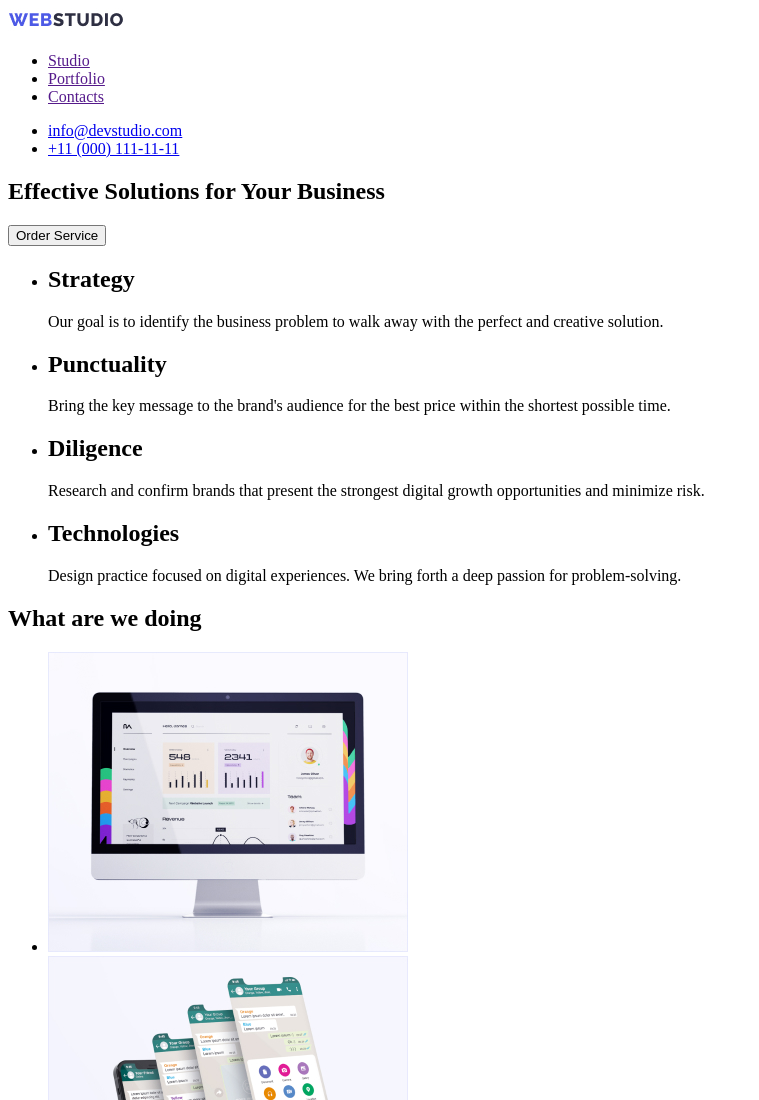
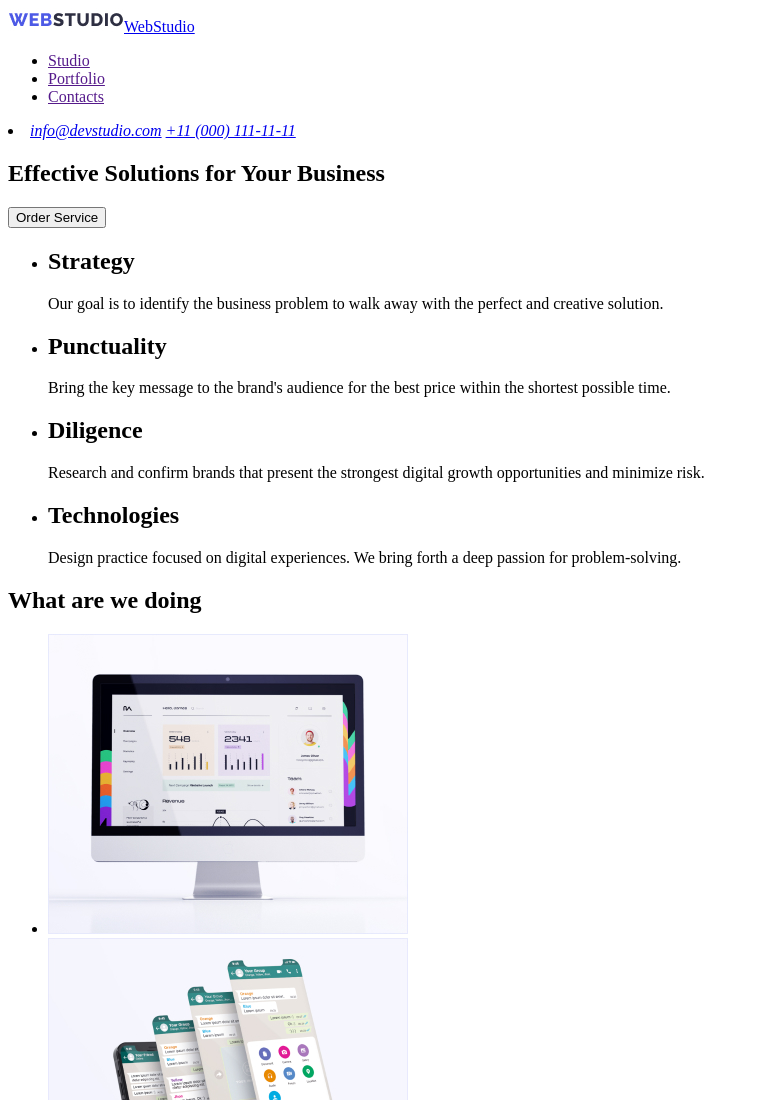
Before and after one commit to makuusik/goit-markup-hw-01, a plain HTML site: page index.html in a window 1280 px wide. Shown: the top 1100 px of the page, without its empty margins (0-759 px from the left). Drawn offline with Linux system fonts and the light colour scheme.

Commit message:
Update index.html

```diff
--- a/index.html
+++ b/index.html
@@ -10,19 +10,20 @@
     <!-- Хедер -->
     <header>
       <nav>
-        <a href="/"
-          ><img src="./images/Logo.jpg" alt="Logo of your company"
-        /></a>
+        <a href="./index.html"><img src="./images/Logo.jpg" alt= />WebStudio</a>
         <ul>
           <li><a href="">Studio</a></li>
           <li><a href="">Portfolio</a></li>
           <li><a href="">Contacts</a></li>
         </ul>
       </nav>
-      <ul>
-        <li><a href="mailto:info@devstudio.com">info@devstudio.com</a></li>
-        <li><a href="tel:+11(000)111-11-11">+11 (000) 111-11-11</a></li>
-      </ul>
+
+      <address>
+        <li>
+          <a href="mailto:info@devstudio.com">info@devstudio.com</a>
+          <a href="tel:+11(000)111-11-11">+11 (000) 111-11-11</a>
+        </li>
+      </address>
     </header>
     <!-- Уникальный контент -->
     <main>
```
